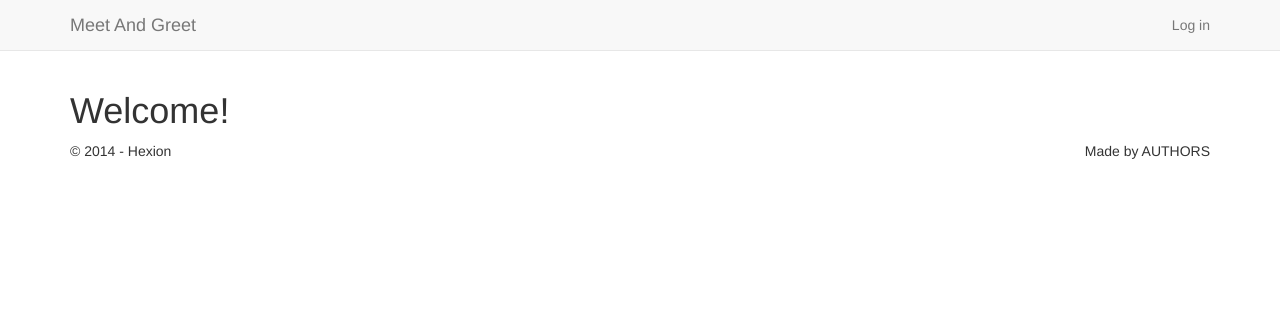
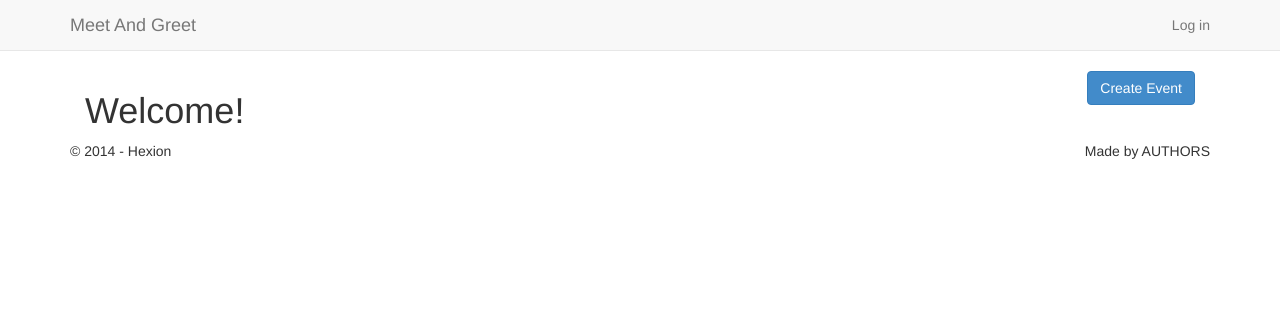
Before and after one commit to Exomnius/MeetAndGreet, a CodeIgniter app: page / in a window 1280 px wide. Shown: the top 311 px of the page. Run offline with CodeIgniter, Linux system fonts and the light colour scheme; some libraries are stand-ins or nearby versions.

Commit message:
edited home view

```diff
--- a/www/MeetAndGreet/application/views/pages/home_view.php
+++ b/www/MeetAndGreet/application/views/pages/home_view.php
@@ -1,5 +1,8 @@
 <div class="container">
-    <h1>{title}</h1>
+    <div class="col-xs-12">
+        <h1 class="pull-left">{title}</h1>
+        <a href="{create}" class="btn btn-primary pull-right">Create Event</a>
+    </div>
     <section>
         <article></article>
     </section>
@@ -27,10 +30,10 @@
         var map = new google.maps.Map(document.getElementById("mapcontainer"), options);
 
         /*var marker = new google.maps.Marker({
-            position: coords,
-            map: map,
-            title: "You are here!"
-        });*/
+         position: coords,
+         map: map,
+         title: "You are here!"
+         });*/
     }
 
     if (navigator.geolocation) {
@@ -39,7 +42,7 @@
         error('Geo Location is not supported');
     }
 
-    function getMarkers(){
+    function getMarkers() {
 
     }
 </script>
```
